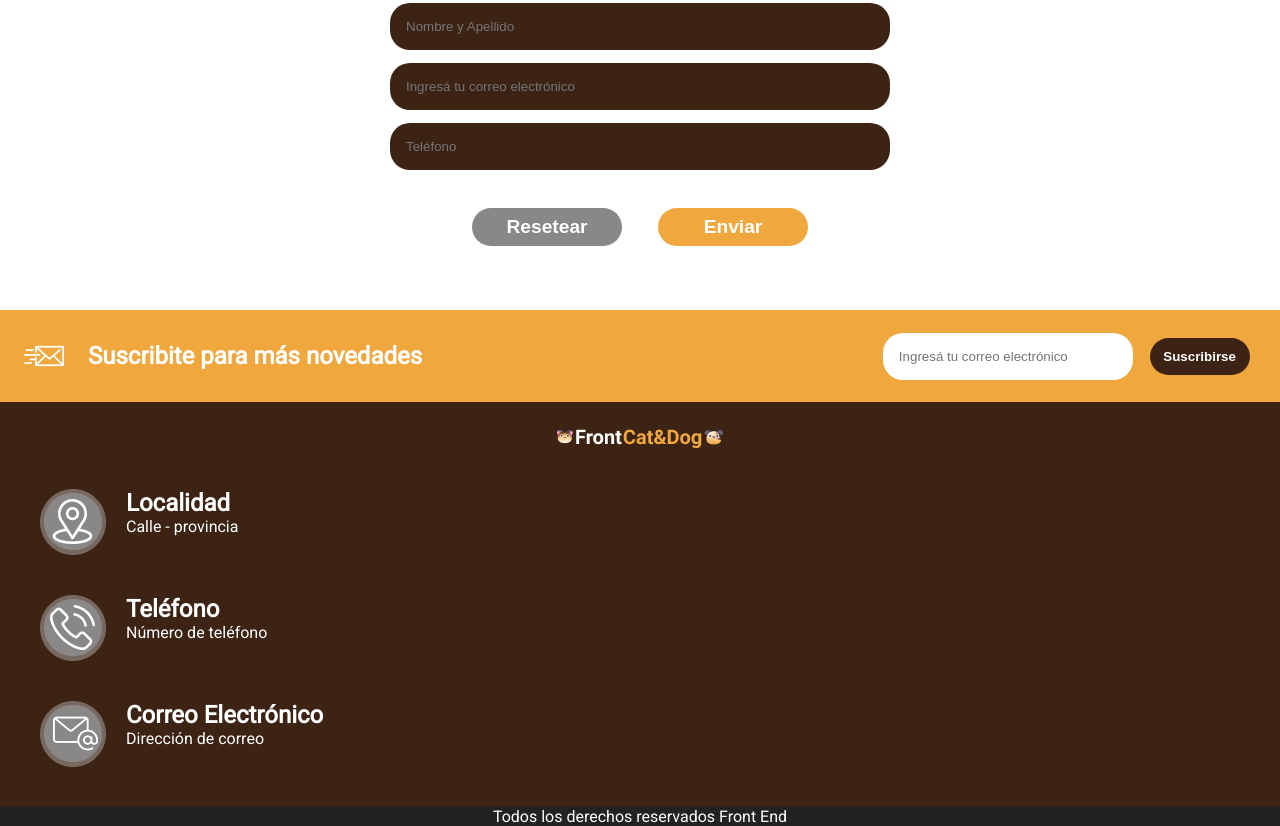
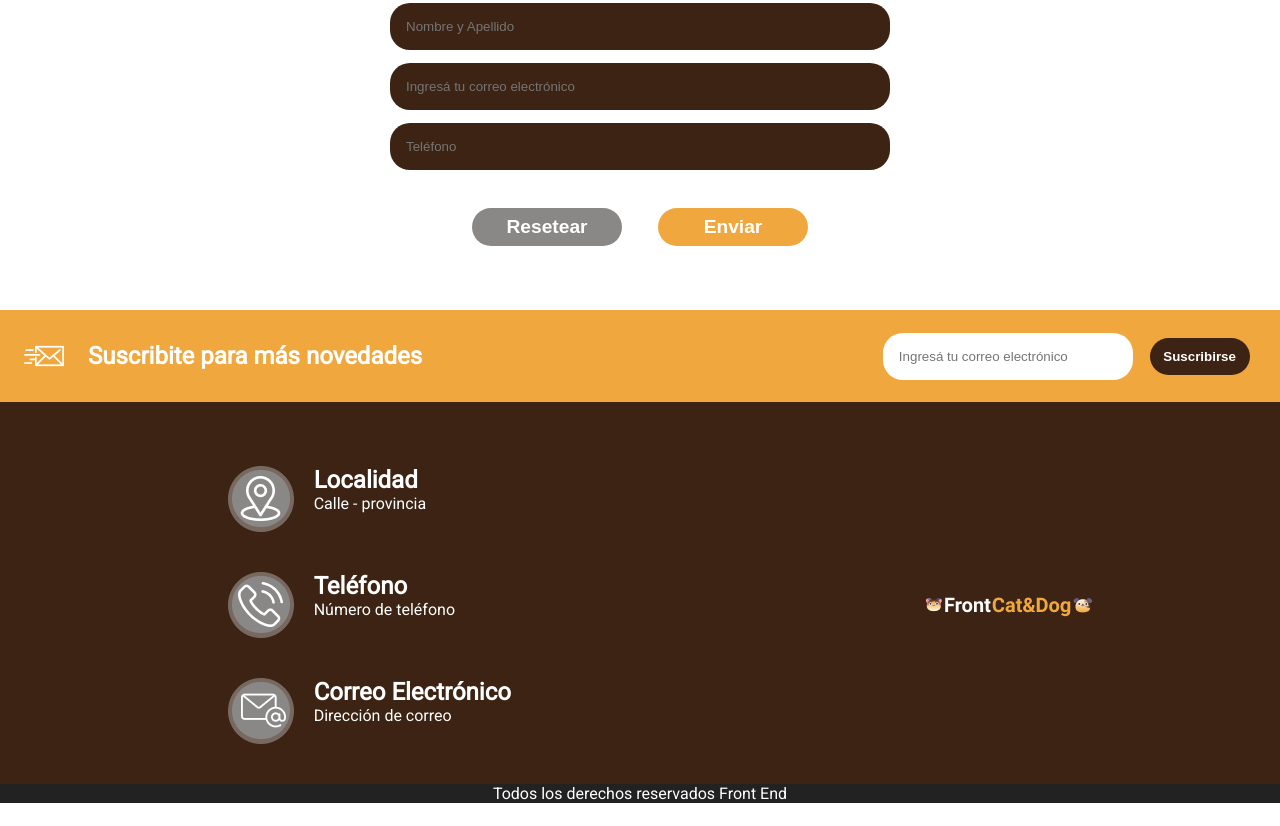
Before and after one commit to EFFM00/pet_shop, a plain HTML site: page index.html in a window 1280 px wide. Shown: the part 1760-2586 px from the top of the page. After the commit the page ends 2563 px from the top, so only its background shows below. Drawn offline with Linux system fonts and the light colour scheme.

Commit message:
terminado 0.3

```diff
--- a/style2.css
+++ b/style2.css
@@ -337,7 +337,7 @@ ul li{
     }
 
     .contacto {
-        flex-direction: rox;
+        flex-direction: row;
     }
 
 }
```
